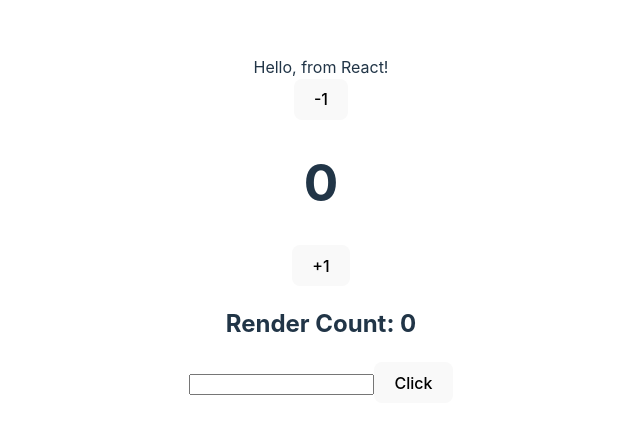
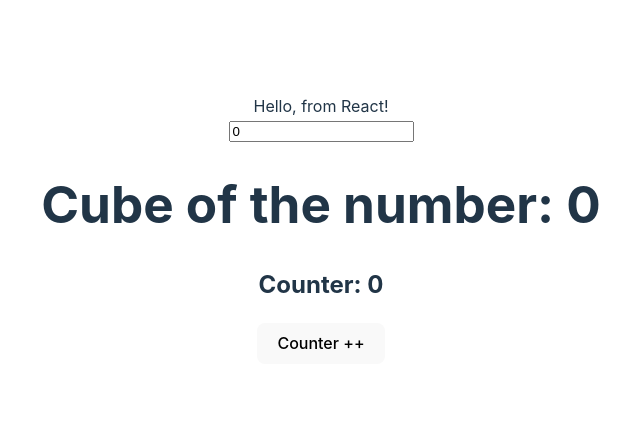
Before and after one commit to kalidass021/react-hooks, a React (Vite) app: page / in a window 1280 px wide. Shown: the part 171-598 px from the top of the page, without its empty margins (319-959 px from the left). Built offline with nearby package versions, Linux system fonts and the light colour scheme.

Commit message:
some more commits

```diff
--- a/src/App.jsx
+++ b/src/App.jsx
@@ -1,5 +1,6 @@
 import './App.css';
 import EffectHook from './components/EffectHook';
+import MemoHook from './components/MemoHook';
 import RefHook from './components/RefHook';
 import StateHook from './components/StateHook';
 import StateHook2 from './components/StateHook2';
@@ -11,7 +12,8 @@ const App = () => {
     {/* <StateHook />
     <StateHook2 /> */}
     {/* <EffectHook /> */}
-    <RefHook />
+    {/* <RefHook /> */}
+    <MemoHook />
     </>
 
   )
--- /dev/null
+++ b/src/components/MemoHook.jsx
@@ -0,0 +1,43 @@
+import { useState, useMemo } from "react";
+/*
+    * The useMemo hook returns a memoized value.
+    * It's like caching a value so that it doesn't need to recalculated.
+    * The useMemo hook only runs when one of its depentencies gets updated.
+    * This can help us to improve the performance of the application
+*/
+
+
+/*
+    * The useMemo hook and the useCallback hook are similar.
+    * The main difference is,
+        * useMemo returns the memoized value.
+        * useCallback returns the memoized function.
+*/
+
+const MemoHook = () => {
+    const [number, setNumber] = useState(0);
+    const [counter, setCounter] = useState(0);
+
+    // const cubeNum = (num) => {
+    //     console.log('calculation done');
+    //     return Math.pow(num, 3);
+    // }
+
+    // const result = useMemo(() => cubeNum(number), [number]);
+
+    const result = useMemo(() => {
+        console.log('calculation done');
+        return Math.pow(number, 3);
+    }, [number]);
+
+  return (
+    <>
+        <input type="number" value={number} onChange={(e) => setNumber(e.target.value)} />
+        <h1>Cube of the number: {result}</h1>
+        <h2>Counter: {counter}</h2>
+        <button onClick={() => setCounter(prev => prev + 1)}>Counter ++</button>
+    </>
+  );
+};
+
+export default MemoHook;
```
